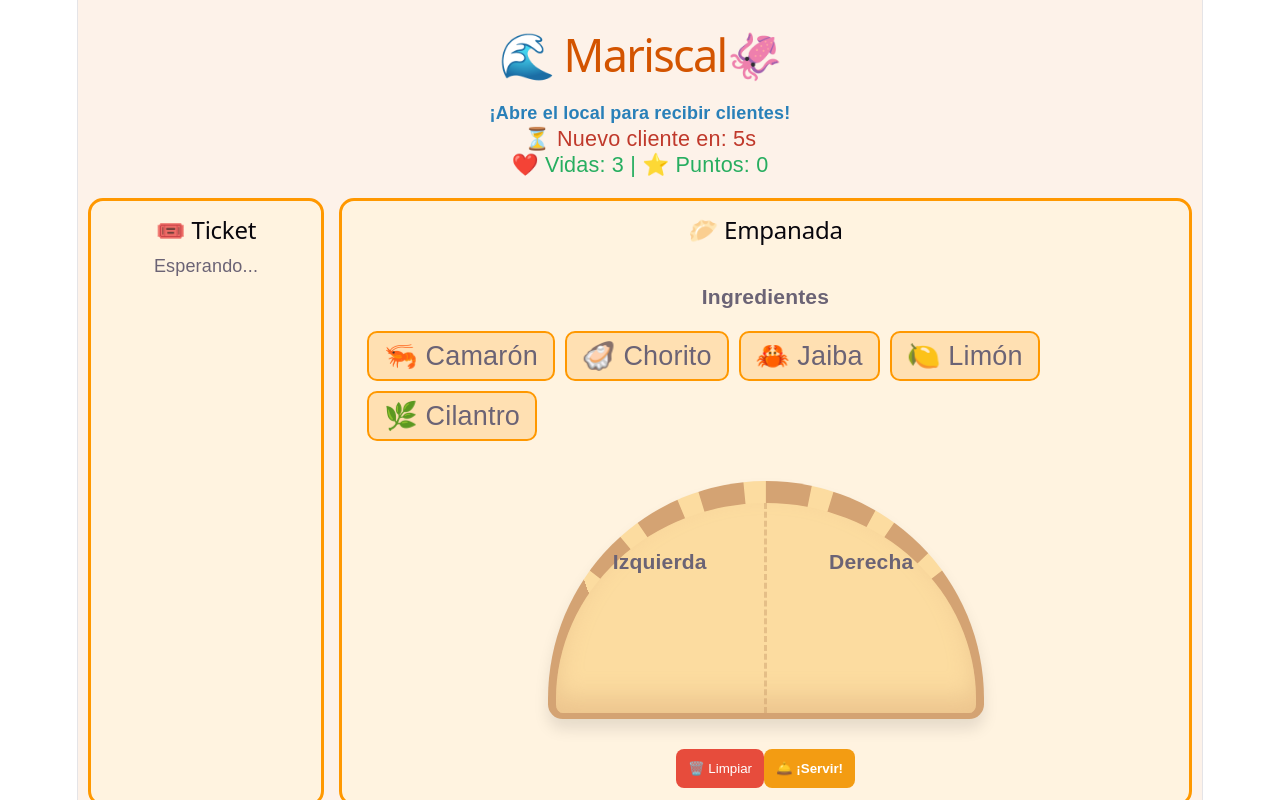
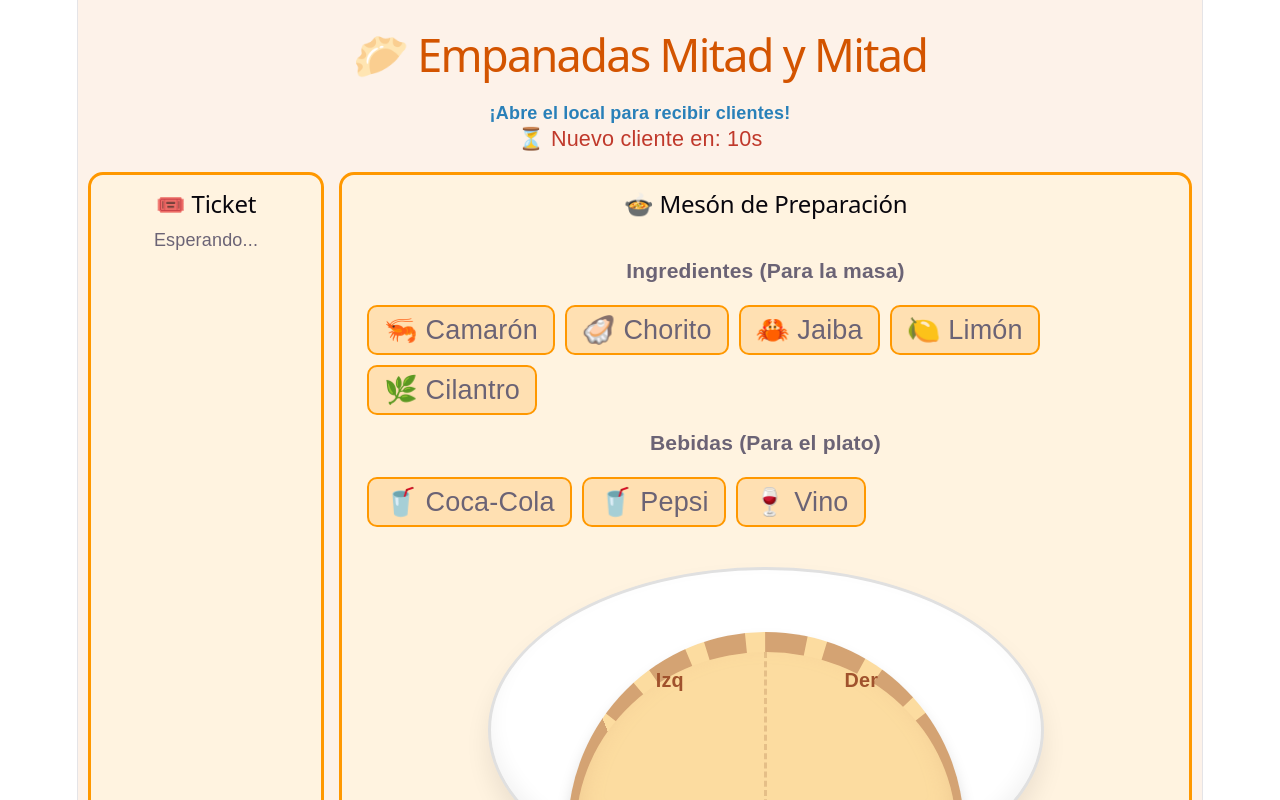
Before and after one commit to vnoram/mariscal, a React (Vite) app: page / in a window 1280 px wide. Shown: the top 800 px of the page. Built offline with nearby package versions, Linux system fonts and the light colour scheme; what mobile-drag-drop would draw is missing.

Commit message:
version v2.1

```diff
--- a/src/App.jsx
+++ b/src/App.jsx
@@ -5,178 +5,92 @@ import Empanada from "./components/Empanada";
 import Controles from "./components/Controles";
 
 const inventario = ['🦐 Camarón', '🦪 Chorito', '🦀 Jaiba', '🍋 Limón', '🌿 Cilantro'];
+const inventarioBebidas = ['🥤 Coca-Cola', '🥤 Pepsi', '🍷 Vino'];
 
 export default function App() {
-
-  // Estado de la empanada (dos lados)
-  const [empanada, setEmpanada] = useState({
-    izquierda: [],
-    derecha: []
-  });
-
+  const [empanada, setEmpanada] = useState({ izquierda: [], derecha: [] });
+  const [bebidaPlato, setBebidaPlato] = useState(null); // Nuevo estado para el plato
   const [pedidoActual, setPedidoActual] = useState(null);
   const [mensaje, setMensaje] = useState("¡Abre el local para recibir clientes!");
-  const [contador, setContador] = useState(10);
+  const [contador, setContador] = useState(15);
 
-  const [vidas, setVidas] = useState(3);
-  const [puntos, setPuntos] = useState(0);
-
-  // Generar pedido mitad y mitad
   const generarPedido = () => {
     const nuevoPedido = {
-      izquierda: [
-        inventario[Math.floor(Math.random() * inventario.length)]
-      ],
-      derecha: [
-        inventario[Math.floor(Math.random() * inventario.length)]
-      ]
+      izquierda: [inventario[Math.floor(Math.random() * inventario.length)]],
+      derecha: [inventario[Math.floor(Math.random() * inventario.length)]],
+      bebida: inventarioBebidas[Math.floor(Math.random() * inventarioBebidas.length)] // El cliente pide bebida
     };
-
     setPedidoActual(nuevoPedido);
     setEmpanada({ izquierda: [], derecha: [] });
+    setBebidaPlato(null); // Limpiamos el plato
     setMensaje("¡Cliente nuevo en la mesa!");
   };
 
-  // Contador regresivo
   useEffect(() => {
-  if (vidas <= 0) return; // detener todo si el juego terminó
+    const timer = setInterval(() => setContador((c) => c - 1), 1000);
+    return () => clearInterval(timer);
+  }, []);
 
-  const timer = setInterval(() => {
-    setContador((c) => Math.max(c - 1, 0)); // <-- evita negativos
-  }, 1000);
-
-  return () => clearInterval(timer);
-}, [vidas]);
-
-  // Cuando llega a 0 → nuevo cliente
   useEffect(() => {
-  if (vidas <= 0) return;
-
-  if (contador === 0) {
-
-    // Si había pedido y no se entregó → perder vida
-    if (pedidoActual) {
-      setVidas(v => v - 1);
-      setMensaje("⏳❌ Se acabó el tiempo, perdiste una vida");
-
-      if (vidas - 1 <= 0) {
-        setMensaje("💀 Game Over");
-        setPedidoActual(null);
-        setEmpanada({ izquierda: [], derecha: [] });
-        return;
-      }
-    }
-
-    // Nuevo cliente
+    if (contador <= 0) {
       generarPedido();
-    setContador(10);
+      setContador(15);
     }
   }, [contador]);
 
-  // Agregar ingrediente arrastrado
   const agregarIngrediente = (item, lado) => {
-    setEmpanada(prev => ({
-      ...prev,
-      [lado]: [...prev[lado], item]
-    }));
+    setEmpanada(prev => ({ ...prev, [lado]: [...prev[lado], item] }));
   };
 
-  // Entregar pedido
+  // Función exclusiva para agregar al plato
+  const agregarBebida = (item) => {
+    setBebidaPlato(item);
+  };
+
   const entregarPedido = () => {
-  if (!pedidoActual) {
-    setMensaje("No hay clientes.");
-    return;
-  }
+    if (!pedidoActual) return setMensaje("No hay clientes.");
 
     const esCorrecto =
       JSON.stringify(empanada.izquierda.sort()) === JSON.stringify(pedidoActual.izquierda.sort()) &&
-    JSON.stringify(empanada.derecha.sort()) === JSON.stringify(pedidoActual.derecha.sort());
+      JSON.stringify(empanada.derecha.sort()) === JSON.stringify(pedidoActual.derecha.sort()) &&
+      bebidaPlato === pedidoActual.bebida; // Validamos que lleve la bebida correcta
+
+    setMensaje(esCorrecto ? "⭐⭐⭐⭐⭐ ¡Perfecto! Al cliente le encantó." : "❌ Pedido incorrecto...");
 
     if (esCorrecto) {
-    setMensaje("⭐⭐⭐⭐⭐ ¡Perfect!");
-    setPuntos(prev => prev + 1); // SUMA PUNTOS
       setPedidoActual(null);
       setEmpanada({ izquierda: [], derecha: [] });
-  } else {
-    setMensaje("❌ Pedido incorrecto...");
-    setVidas(prev => prev - 1); // RESTA VIDA
-
-    if (vidas - 1 <= 0) {
-      setMensaje("💀 Game Over");
-      setPedidoActual(null);
-      setEmpanada({ izquierda: [], derecha: [] });
-      return;
-    }
+      setBebidaPlato(null);
     }
   };
 
   return (
-    <div style={{
-      fontFamily: 'sans-serif',
-      padding: '10px',
-      backgroundColor: '#fdf2e9',
-      minHeight: '100vh',
-      boxSizing: 'border-box'
-    }}>
+    <div style={{ fontFamily: 'sans-serif', padding: '10px', backgroundColor: '#fdf2e9', minHeight: '100vh', boxSizing: 'border-box' }}>
       <header style={{ textAlign: 'center', marginBottom: '20px' }}>
-        <h1 style={{ color: '#d35400', fontSize: 'clamp(1.5rem, 5vw, 2.5rem)' }}>
-          🌊 Mariscal🦑
-        </h1>
+        <h1 style={{ color: '#d35400', fontSize: 'clamp(1.5rem, 5vw, 2.5rem)' }}>🥟 Empanadas Mitad y Mitad</h1>
         <p style={{ fontWeight: 'bold', color: '#2980b9' }}>{mensaje}</p>
-        <p style={{ fontSize: "1.2rem", color: "#c0392b" }}>
-          ⏳ Nuevo cliente en: {contador}s
-        </p>
-        <p style={{ fontSize: "1.2rem", color: "#27ae60" }}>
-          ❤️ Vidas: {vidas} | ⭐ Puntos: {puntos}
-        </p>
-        {vidas <= 0 && (
-  <button
-    onClick={() => {
-      setVidas(3);
-      setPuntos(0);
-      setMensaje("¡Nuevo juego iniciado!");
-      setContador(10);
-      generarPedido();
-    }}
-    style={{
-      padding: "10px 20px",
-      backgroundColor: "#27ae60",
-      color: "white",
-      border: "none",
-      borderRadius: "10px",
-      cursor: "pointer",
-      marginTop: "10px"
-    }}
-  >
-    🔄 Reiniciar Juego
-  </button>
-)}
+        <p style={{ fontSize: "1.2rem", color: "#c0392b" }}>⏳ Nuevo cliente en: {contador}s</p>
       </header>
 
-      <main style={{
-        display: 'flex',
-        flexWrap: 'wrap',
-        gap: '15px',
-        justifyContent: 'center',
-        maxWidth: '1200px',
-        margin: '0 auto'
-      }}>
+      <main style={{ display: 'flex', flexWrap: 'wrap', gap: '15px', justifyContent: 'center', maxWidth: '1200px', margin: '0 auto' }}>
         <Ticket pedidoActual={pedidoActual} />
 
-        <div style={{
-          flex: '2 1 400px',
-          border: '3px solid #ff9800',
-          padding: '15px',
-          borderRadius: '15px',
-          backgroundColor: '#fff3e0'
-        }}>
-          <h2>🥟 Empanada</h2>
+        <div style={{ flex: '2 1 400px', border: '3px solid #ff9800', padding: '15px', borderRadius: '15px', backgroundColor: '#fff3e0' }}>
+          <h2>🍲 Mesón de Preparación</h2>
 
-          <Inventario inventario={inventario} />
+          <Inventario inventario={inventario} inventarioBebidas={inventarioBebidas} />
 
-          <Empanada empanada={empanada} agregarIngrediente={agregarIngrediente} />
+          <Empanada
+            empanada={empanada}
+            agregarIngrediente={agregarIngrediente}
+            bebidaPlato={bebidaPlato}
+            agregarBebida={agregarBebida}
+          />
 
-          <Controles limpiar={() => setEmpanada({ izquierda: [], derecha: [] })} entregar={entregarPedido} />
+          <Controles
+            limpiar={() => { setEmpanada({ izquierda: [], derecha: [] }); setBebidaPlato(null); }}
+            entregar={entregarPedido}
+          />
         </div>
       </main>
     </div>
--- a/src/components/Empanada.jsx
+++ b/src/components/Empanada.jsx
@@ -1,47 +1,59 @@
 import styles from "../styles/Empanada.module.css";
 
-export default function Empanada({ empanada, agregarIngrediente }) {
+export default function Empanada({ empanada, agregarIngrediente, bebidaPlato, agregarBebida }) {
   return (
+    /* ZONA DROP 1: EL PLATO ENTERO (Solo acepta Bebidas) */
+    <div
+      className={styles.plato}
+      onDragEnter={(e) => e.preventDefault()}
+      onDragOver={(e) => e.preventDefault()}
+      onDrop={(e) => {
+        e.preventDefault();
+        const tipo = e.dataTransfer.getData("tipo");
+        const item = e.dataTransfer.getData("item");
+        if (tipo === "bebida") agregarBebida(item);
+      }}
+    >
+
+      {/* Visualización de la bebida sobre el plato */}
+      {bebidaPlato && (
+        <div className={styles.bebidaVisual}>{bebidaPlato.split(' ')[0]}</div>
+      )}
+
+      {/* ZONA DROP 2 y 3: LA EMPANADA (Solo acepta Ingredientes) */}
       <div className={styles.empanada}>
-
-      {/* LADO IZQUIERDO */}
         <div
           className={styles.lado}
-        onDragEnter={(e) => e.preventDefault()} // NUEVO
+          onDragEnter={(e) => e.preventDefault()}
           onDragOver={(e) => e.preventDefault()}
           onDrop={(e) => {
-          e.preventDefault(); // NUEVO (Evita que el navegador bloquee la acción)
-          const ingrediente = e.dataTransfer.getData("ingrediente");
-          if (ingrediente) {
-            agregarIngrediente(ingrediente, "izquierda");
-          }
+            e.preventDefault();
+            e.stopPropagation(); // Evita que la caída se filtre al plato
+            const tipo = e.dataTransfer.getData("tipo");
+            const item = e.dataTransfer.getData("item");
+            if (tipo === "ingrediente") agregarIngrediente(item, "izquierda");
           }}
         >
-        <h3>Izquierda</h3>
-        {empanada.izquierda.map((i, idx) => (
-          <div key={idx} className={styles.item}>{i}</div>
-        ))}
+          <h3>Izq</h3>
+          {empanada.izquierda.map((i, idx) => <div key={idx} className={styles.item}>{i.split(' ')[0]}</div>)}
         </div>
 
-      {/* LADO DERECHO */}
         <div
           className={styles.lado}
-        onDragEnter={(e) => e.preventDefault()} // NUEVO
+          onDragEnter={(e) => e.preventDefault()}
           onDragOver={(e) => e.preventDefault()}
           onDrop={(e) => {
-          e.preventDefault(); // NUEVO
-          const ingrediente = e.dataTransfer.getData("ingrediente");
-          if (ingrediente) {
-            agregarIngrediente(ingrediente, "derecha");
-          }
+            e.preventDefault();
+            e.stopPropagation();
+            const tipo = e.dataTransfer.getData("tipo");
+            const item = e.dataTransfer.getData("item");
+            if (tipo === "ingrediente") agregarIngrediente(item, "derecha");
           }}
         >
-        <h3>Derecha</h3>
-        {empanada.derecha.map((i, idx) => (
-          <div key={idx} className={styles.item}>{i}</div>
-        ))}
+          <h3>Der</h3>
+          {empanada.derecha.map((i, idx) => <div key={idx} className={styles.item}>{i.split(' ')[0]}</div>)}
         </div>
-
+      </div>
     </div>
   );
 }
--- a/src/components/Inventario.jsx
+++ b/src/components/Inventario.jsx
@@ -1,32 +1,34 @@
 import styles from "../styles/Inventario.module.css";
 
-export default function Inventario({ inventario }) {
+export default function Inventario({ inventario, inventarioBebidas }) {
+
+  // Función auxiliar para dibujar el emoji fantasma
+  const crearFantasma = (e, item, tipo) => {
+    e.dataTransfer.setData("tipo", tipo);
+    e.dataTransfer.setData("item", item);
+    const canvas = document.createElement("canvas");
+    canvas.width = 60; canvas.height = 60;
+    const ctx = canvas.getContext("2d");
+    ctx.font = "40px serif";
+    ctx.fillText(item.split(' ')[0], 10, 45); // Dibuja solo el emoji
+    e.dataTransfer.setDragImage(canvas, 30, 30);
+  };
+
   return (
     <div className={styles.inventario}>
-      <h3>Ingredientes</h3>
-
+      <h3>Ingredientes (Para la masa)</h3>
       <div className={styles.lista}>
         {inventario.map((item, index) => (
-          <div
-            key={index}
-            draggable
-            onDragStart={(e) => {
-              e.dataTransfer.setData("ingrediente", item);
+          <div key={index} draggable onDragStart={(e) => crearFantasma(e, item, "ingrediente")} className={styles.ingrediente}>
+            {item}
+          </div>
+        ))}
+      </div>
 
-              // Crear un canvas invisible para usar como imagen de arrastre
-              const canvas = document.createElement("canvas");
-              canvas.width = 60;
-              canvas.height = 60;
-              const ctx = canvas.getContext("2d");
-
-              ctx.font = "40px serif";
-              ctx.fillText(item, 10, 45);
-
-              // Usar el canvas como imagen de arrastre
-              e.dataTransfer.setDragImage(canvas, 30, 30);
-            }}
-            className={styles.ingrediente}
-          >
+      <h3 style={{ marginTop: '15px' }}>Bebidas (Para el plato)</h3>
+      <div className={styles.lista}>
+        {inventarioBebidas.map((item, index) => (
+          <div key={index} draggable onDragStart={(e) => crearFantasma(e, item, "bebida")} className={styles.ingrediente}>
             {item}
           </div>
         ))}
--- a/src/styles/Empanada.module.css
+++ b/src/styles/Empanada.module.css
@@ -1,38 +1,69 @@
+/* EL PLATO DE CERÁMICA BLANCA */
+.plato {
+  position: relative;
+  width: 100%;
+  max-width: 550px;
+  height: 320px;
+  margin: 30px auto;
+  background: #ffffff;
+  border: 3px solid #e0e0e0;
+  border-radius: 50%; /* Óvalo para simular plato en perspectiva */
+  box-shadow:
+    0 15px 25px rgba(0,0,0,0.08),
+    inset 0 -10px 20px rgba(0,0,0,0.05);
+  display: flex;
+  align-items: center;
+  justify-content: center;
+}
+
+/* LA BEBIDA UBICADA EN EL PLATO */
+.bebidaVisual {
+  position: absolute;
+  right: 15%; /* Se ubica a la derecha de la empanada */
+  top: 15%;
+  font-size: 5rem;
+  z-index: 3;
+  filter: drop-shadow(0 10px 5px rgba(0,0,0,0.3));
+  animation: aparecer 0.3s cubic-bezier(0.175, 0.885, 0.32, 1.275);
+}
+
+@keyframes aparecer {
+  0% { transform: scale(0) translateY(-30px); opacity: 0; }
+  100% { transform: scale(1) translateY(0); opacity: 1; }
+}
+
+/* LA EMPANADA DE MASA */
 .empanada {
   position: relative;
-  width: 420px;
-  height: 210px;
-  background: #fcdca0; /* Color masita horneada */
-
-  /* Margen corregido: 30px abajo para que no choque con los botones de Limpiar/Servir */
-  margin: 30px auto 30px auto;
+  width: 380px;
+  height: 190px;
+  background: #fcdca0;
   display: flex;
-
-  /* ========================================================
-     EL TRUCO MAESTRO: Borde superior punteado y curvo
-     ======================================================== */
-  border-top: 22px dashed #d4a373; /* Esto crea las "ondas" del repulgue */
+  border-top: 20px dashed #d4a373;
   border-left: 8px solid #d4a373;
   border-right: 8px solid #d4a373;
   border-bottom: 6px solid #d4a373;
-
-  /* Curvamos agresivamente arriba para que el borde punteado siga la forma */
-  border-radius: 220px 220px 15px 15px;
-
-  /* Sombras para darle profundidad 3D de horneado */
+  border-radius: 200px 200px 15px 15px;
   box-shadow:
-    0 10px 15px rgba(0,0,0,0.1),
+    0 10px 15px rgba(0,0,0,0.15),
     inset 0 -15px 25px rgba(212, 163, 115, 0.4);
+  z-index: 2; /* Para que esté por encima del fondo del plato */
+  margin-top: 20px;
 }
 
-/* --- ESTILOS INTERNOS --- */
 .lado {
   flex: 1;
-  padding: 25px 10px 10px 10px;
-  border-right: 3px dashed rgba(196, 147, 99, 0.4); /* Línea divisoria tenue */
+  padding: 15px 10px 10px 10px;
+  border-right: 3px dashed rgba(196, 147, 99, 0.4);
   display: flex;
   flex-direction: column;
   align-items: center;
+}
+
+.lado h3 {
+  margin: 0 0 5px 0;
+  font-size: 1.1rem;
+  color: #a0522d;
 }
 
 .lado:last-child {
@@ -40,7 +71,7 @@
 }
 
 .item {
-  font-size: 2.2rem; /* Emojis un poquito más grandes */
-  margin: 2px 0;
-  pointer-events: none; /* Asegura que no bloqueen el arrastre */
+  font-size: 2.5rem;
+  margin: -5px 0;
+  pointer-events: none;
 }
```
Also changed, not shown: src/components/Ticket.jsx (+7 -22 lines). Lines whose indentation alone changed are shown as unchanged.
